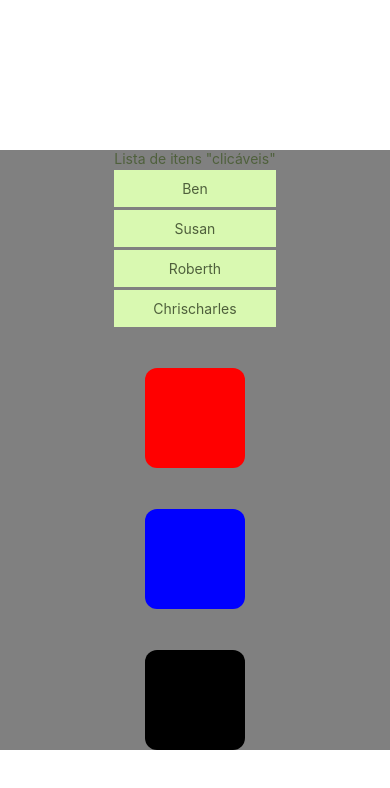
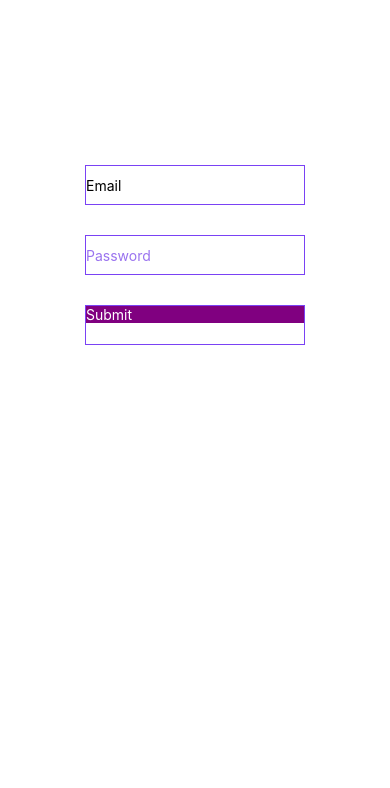
Before and after one commit to hmblopes/CARDMOB, a React Native app in the folder etapa2/app-react-exemplos/: screen / in a window 390 px wide. Shown: the top 788 px of the page. Built offline with nearby package versions, Linux system fonts and the light colour scheme.

Commit message:
TextInput basic examples

```diff
--- a/etapa2/app-react-exemplos/App.js
+++ b/etapa2/app-react-exemplos/App.js
@@ -2,16 +2,13 @@
 import { StatusBar } from 'expo-status-bar';
 import { StyleSheet, Text, View, Button, Image, TextInput, FlatList } from 'react-native';
 
-import List from './components/List';
+import Inputs from './components/Inputs';
 
 export default function App() {
 
   return (
     <View style={styles.container}>
-      <List />
-      <View style={styles.redbox}></View>
-      <View style={styles.bluebox}></View>
-      <View style={styles.blackbox}></View>
+      <Inputs />
     </View>
   );
 }
@@ -21,26 +18,7 @@
     flexDirection: 'column',
     justifyContent: 'space-between',
     alignItems: 'center',
-    backgroundColor: 'gray',
     height: 600,
     marginTop: 150,
-  },
-  redbox: {
-    width: 100,
-    height: 100,
-    backgroundColor: 'red',
-    borderRadius: 12,
-  },
-  bluebox: {
-    width: 100,
-    height: 100,
-    backgroundColor: 'blue',
-    borderRadius: 12,
-  },
-  blackbox: {
-    width: 100,
-    height: 100,
-    backgroundColor: 'black',
-    borderRadius: 12,
   }
 });
--- /dev/null
+++ b/etapa2/app-react-exemplos/components/Inputs.js
@@ -0,0 +1,78 @@
+import React, { Component } from "react";
+import { Text, View, TextInput, TouchableOpacity, StyleSheet} from 'react-native';
+
+class Inputs extends Component {
+    state = {
+        email: '',
+        password: '',
+    }
+    handleEmail = (text) => {
+        this.setState
+    }
+    handlePassword = (text) => {
+        this.setState({password: text});
+    }
+    login = (email, pass) => {
+        alert(`email: ${email} \npassword: ${pass}`)
+    }
+
+    render() {
+        return (
+            <View style={StyleSheet.container}>
+                <TextInput
+                    style={styles.input}
+                    underlineColorAndroid="transparent"
+                    placeholder="Email"
+                    autoCapitalize="none"
+                    onChangeText={this.handleEmail}
+                />
+                <TextInput
+                    style={styles.input}
+                    underlineColorAndroid="transparent"
+                    placeholder="Password"
+                    placeholderTextColor="#9a73ef"
+                    autoCapitalize="none"
+                    secureTextEntry
+                    onChangeText={this.handlePassword}
+                />
+                <TouchableOpacity
+                    style={styles.input}
+                    onPress={
+                        () => this.login(
+                            this.state.email,
+                            this.state.password
+                        )
+                    }
+                >
+                    <Text style={styles.submitButtonText}>
+                        Submit
+                    </Text>
+                </TouchableOpacity>
+            </View>
+        )
+    }
+}
+
+export default Inputs;
+
+const styles = StyleSheet.create({
+    container: {
+        paddingTop: 24
+    },
+    input: {
+        margin: 15,
+        height: 40,
+        borderColor: '#7a42f4',
+        borderWidth: 1
+    },
+    submitButton: {
+        backgroundColor: '#7a42f4',
+        padding: 10,
+        margin: 15,
+        height: 40,
+    },
+    submitButtonText: {
+        color: 'white',
+        backgroundColor: 'purple',
+    }
+});
```
Also changed, not shown: etapa2/app-react-exemplos/App2.js (added, +46 -0 lines).
